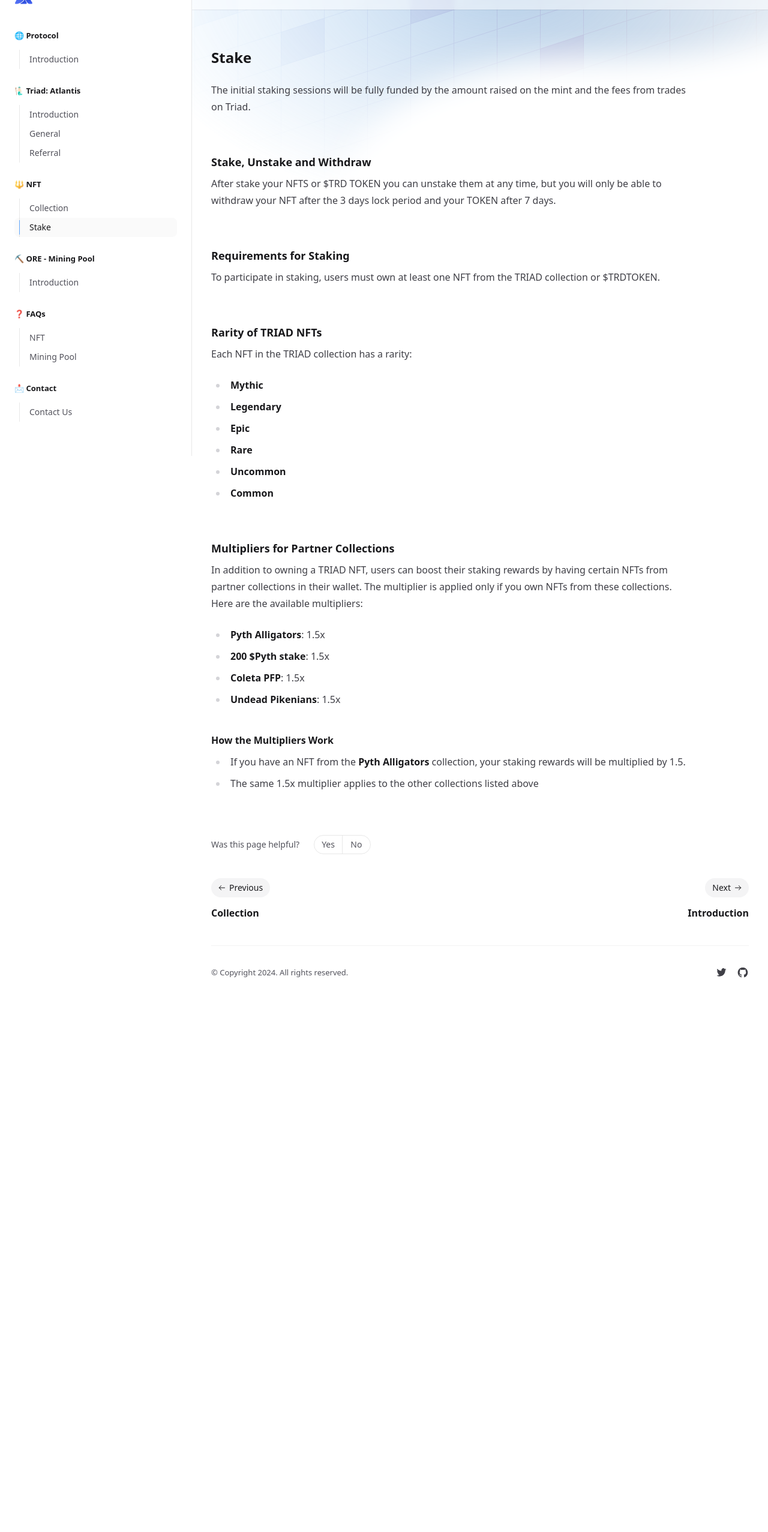
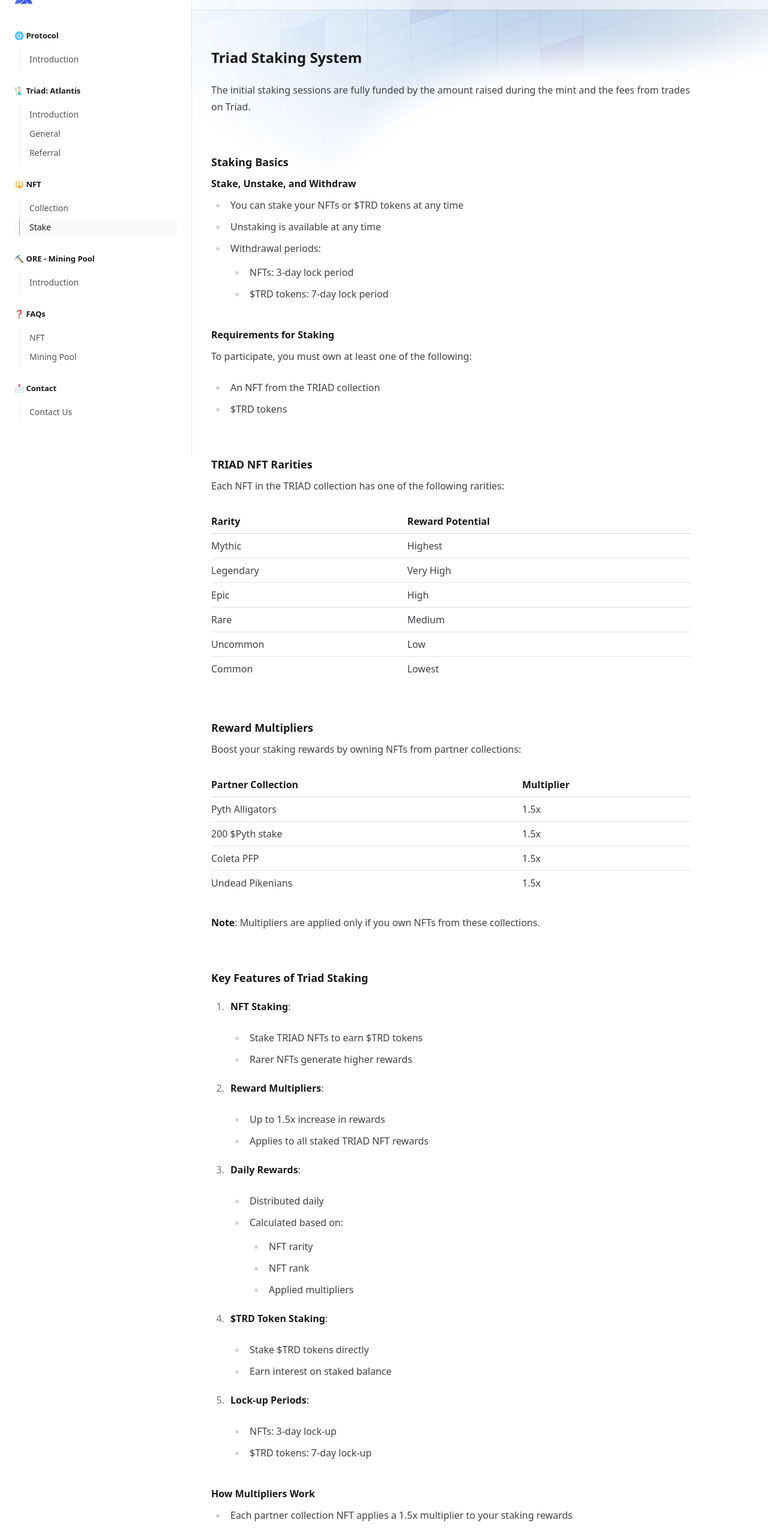
Before and after one commit to triadxyz/docs, a Next.js app: page /nft-stake in a window 1280 px wide. Shown: the part 40-2594 px from the top of the page at 60% size. Before the commit the page ends 1737 px from the top, so only its background shows below. Built offline with nearby package versions, Linux system fonts and the light colour scheme.

Commit message:
adjust faq

```diff
--- a/src/pages/nft-collection.mdx
+++ b/src/pages/nft-collection.mdx
@@ -22,12 +22,14 @@
 
 - Holder Role: Gives you access to the Triad holders chat.
 
-- Shrimp: Hold 1 to 3 Triad NFTs.
+- Seahorse: Hold 1 Triad NFT.
 
-- Fish: Hold 4 to 9 Triad NFTs.
+- Shrimp: Hold 3+ Triad NFTs.
 
-- Dolphin: Hold 10 to 18 Triad NFTs.
+- Fish: Hold 10+ Triad NFTs.
 
-- Shark: Hold 19 to 36 Triad NFTs.
+- Poseidon: Hold 12+ Triad NFTs.
 
-- Whale: Hold 37+ Triad NFTs.
+- Shark: Hold 15+ Triad NFTs.
+
+- Whale: Hold 25+ Triad NFTs.
--- a/src/pages/nft-stake.mdx
+++ b/src/pages/nft-stake.mdx
@@ -4,39 +4,84 @@
 
 <HeroPattern />
 
-# Stake
+# Triad Staking System
 
-The initial staking sessions will be fully funded by the amount raised on the mint and the fees from trades on Triad.
+The initial staking sessions are fully funded by the amount raised during the mint and the fees from trades on Triad.
 
-## Stake, Unstake and Withdraw
+## Staking Basics
 
-After stake your NFTS or $TRD TOKEN you can unstake them at any time, but you will only be able to withdraw your NFT after the 3 days lock period and your TOKEN after 7 days.
+### Stake, Unstake, and Withdraw
 
-## Requirements for Staking
+- You can stake your NFTs or $TRD tokens at any time
+- Unstaking is available at any time
+- Withdrawal periods:
+  - NFTs: 3-day lock period
+  - $TRD tokens: 7-day lock period
 
-To participate in staking, users must own at least one NFT from the TRIAD collection or $TRDTOKEN.
+### Requirements for Staking
 
-## Rarity of TRIAD NFTs
+To participate, you must own at least one of the following:
 
-Each NFT in the TRIAD collection has a rarity:
+- An NFT from the TRIAD collection
+- $TRD tokens
 
-- **Mythic**
-- **Legendary**
-- **Epic**
-- **Rare**
-- **Uncommon**
-- **Common**
+## TRIAD NFT Rarities
 
-## Multipliers for Partner Collections
+Each NFT in the TRIAD collection has one of the following rarities:
 
-In addition to owning a TRIAD NFT, users can boost their staking rewards by having certain NFTs from partner collections in their wallet. The multiplier is applied only if you own NFTs from these collections. Here are the available multipliers:
+| Rarity    | Reward Potential |
+| --------- | ---------------- |
+| Mythic    | Highest          |
+| Legendary | Very High        |
+| Epic      | High             |
+| Rare      | Medium           |
+| Uncommon  | Low              |
+| Common    | Lowest           |
 
-- **Pyth Alligators**: 1.5x
-- **200 $Pyth stake**: 1.5x
-- **Coleta PFP**: 1.5x
-- **Undead Pikenians**: 1.5x
+## Reward Multipliers
 
-### How the Multipliers Work
+Boost your staking rewards by owning NFTs from partner collections:
 
-- If you have an NFT from the **Pyth Alligators** collection, your staking rewards will be multiplied by 1.5.
-- The same 1.5x multiplier applies to the other collections listed above
+| Partner Collection | Multiplier |
+| ------------------ | ---------- |
+| Pyth Alligators    | 1.5x       |
+| 200 $Pyth stake    | 1.5x       |
+| Coleta PFP         | 1.5x       |
+| Undead Pikenians   | 1.5x       |
+
+**Note**: Multipliers are applied only if you own NFTs from these collections.
+
+## Key Features of Triad Staking
+
+1. **NFT Staking**:
+
+   - Stake TRIAD NFTs to earn $TRD tokens
+   - Rarer NFTs generate higher rewards
+
+2. **Reward Multipliers**:
+
+   - Up to 1.5x increase in rewards
+   - Applies to all staked TRIAD NFT rewards
+
+3. **Daily Rewards**:
+
+   - Distributed daily
+   - Calculated based on:
+     - NFT rarity
+     - NFT rank
+     - Applied multipliers
+
+4. **$TRD Token Staking**:
+
+   - Stake $TRD tokens directly
+   - Earn interest on staked balance
+
+5. **Lock-up Periods**:
+   - NFTs: 3-day lock-up
+   - $TRD tokens: 7-day lock-up
+
+### How Multipliers Work
+
+- Each partner collection NFT applies a 1.5x multiplier to your staking rewards
+- Multipliers stack with each other
+- Example: Owning both a Pyth Alligator and a Coleta PFP would result in a 3x multiplier (1.5 \* 1.5)
--- a/src/pages/nft.mdx
+++ b/src/pages/nft.mdx
@@ -4,4 +4,36 @@
 
 <HeroPattern />
 
-# _FAQ_
+# FAQ
+
+## Where can I buy Triad NFTs?
+
+You can acquire our NFTs at: https://www.tensor.trade/trade/triad
+
+## Are the rarities for staking collected from Tensor or Magic Eden?
+
+They are collected from Tensor. We don't use Magic Eden for any NFT features.
+
+## The rarer my NFT is, the more it receives rewards?
+
+The rarer the NFT, the more it earns. The multiplier is base in the Rarity Rank with the badge you have more 3x in the rewards.
+
+## What is this badge that some NFTs have?
+
+This badge is a bonus that provides 3x the value that the NFT yields in staking, plus zero fees on operations in our protocol.
+
+## How can I get this badge?
+
+This badge could be obtained by leaving your NFT in staking during the first phase of staking.
+
+## How do I stake my NFT?
+
+You can stake your NFT by clicking on the "Stake" button on the NFT at: https://app.triad.fi/stake
+
+## How do I unstake my NFT?
+
+You can unstake your NFT by clicking on the "Unstake" button on the NFT at: https://app.triad.fi/stake
+
+## What are the benefits of staking my NFT?
+
+Great rewards in $TRD, access to airdrops, and the chance to win prizes in our weekly raffle soon.
```
